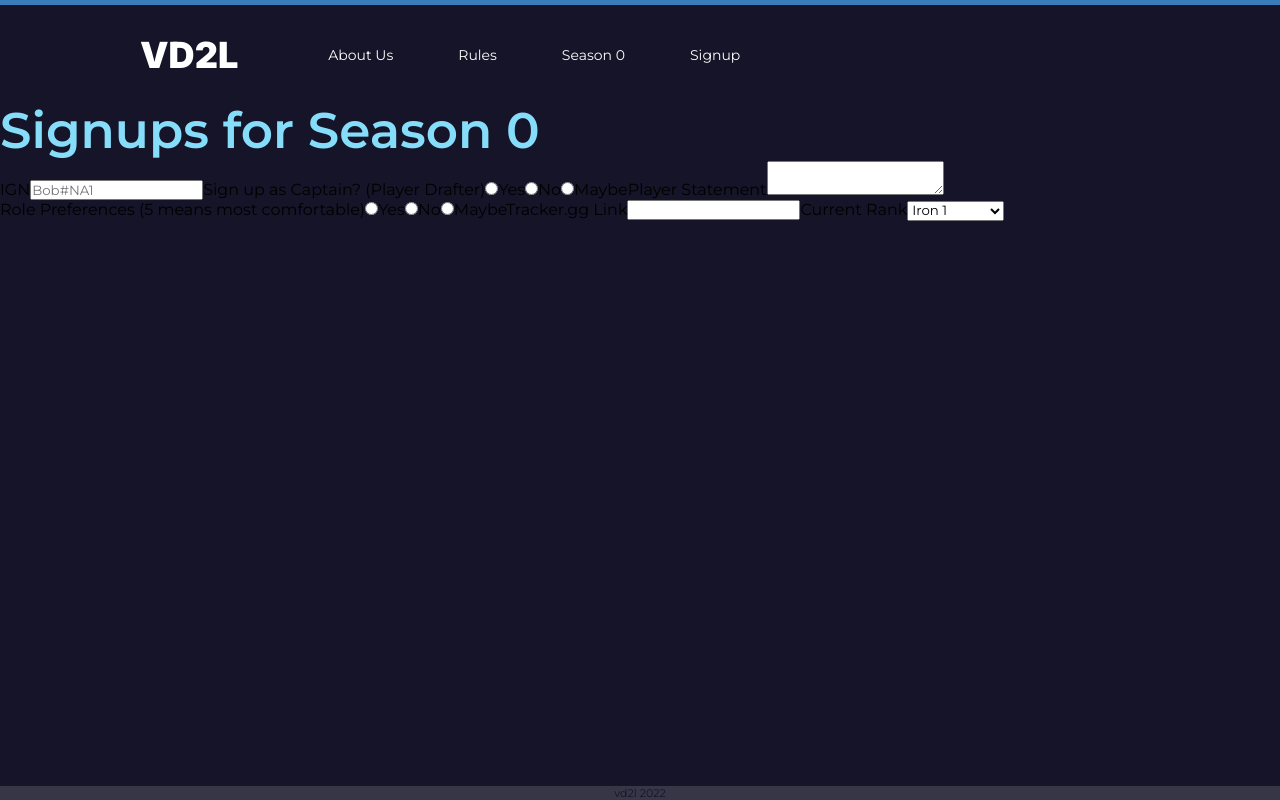
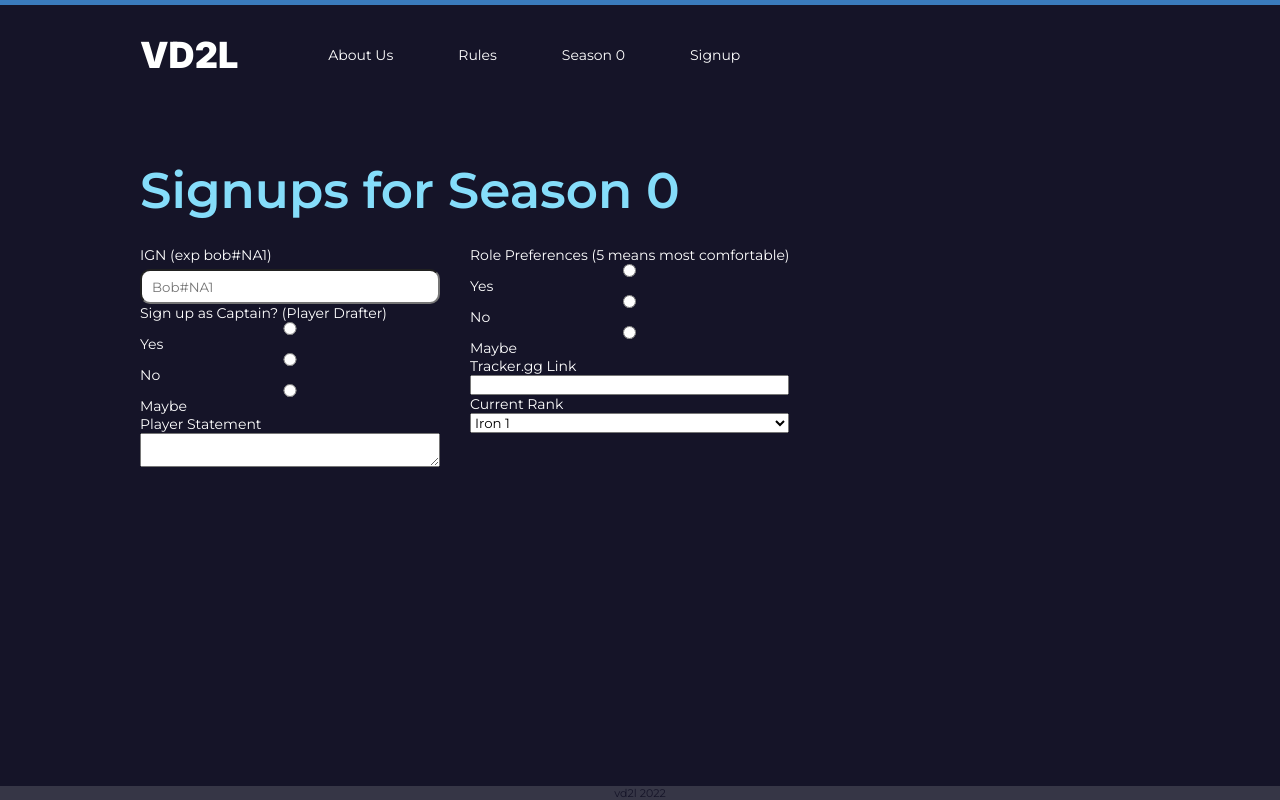
Before and after one commit to Yangjas4/VD2L-Website, a React (Vite) app in the folder vd2l/: page /signup in a window 1280 px wide. Built offline with nearby package versions, Linux system fonts and the light colour scheme.

Commit message:
signup form css

```diff
--- a/vd2l/src/App.css
+++ b/vd2l/src/App.css
@@ -162,6 +162,29 @@
 		margin-left: 20px;
 		margin-top: 20px;
 	}
+/*signup form */
+	 .signup-form {
+		display: flex;
+		gap: 20px;
+	}
+
+	.left-form {
+		display: flex;
+		flex-direction: column;
+		width: 200px;
+	}
+
+	.right-form {
+		display: flex;
+		flex-direction: column;
+	}
+
+	.signup-content {
+		margin-left: 20px;
+		margin-right: 20px;
+	}
+
+
 }
 
 @media screen and (min-width: 900px) {
@@ -363,6 +386,28 @@
 	}
 
 	.season-header {
+		margin-left: 140px;
+		margin-top: 60px;
+	}
+
+	.signup-form {
+		margin-top: 25px;
+		display: flex;
+		gap: 30px;
+	}
+
+	.left-form {
+		display: flex;
+		flex-direction: column;
+		width: 300px;
+	}
+
+	.right-form {
+		display: flex;
+		flex-direction: column;
+	}
+
+	.signup-content {
 		margin-left: 140px;
 		margin-top: 60px;
 	}
@@ -586,7 +631,8 @@ td {
 	text-align: right;
 }
 
-.signups-closed-container, .discord-container {
+.signups-closed-container,
+.discord-container {
 	width: 100%;
 	display: flex;
 	justify-content: center;
@@ -611,7 +657,7 @@ td {
 	text-decoration: none;
 }
 
-.signup-button > a{
+.signup-button > a {
 	width: 100%;
 	height: 100%;
 	display: flex;
@@ -620,7 +666,7 @@ td {
 	text-decoration: none;
 }
 
-.signup-button-table > a{
+.signup-button-table > a {
 	width: 100%;
 	height: 100%;
 	display: flex;
@@ -649,3 +695,28 @@ td {
 	margin-top: 5px;
 	color: white;
 }
+
+/* signup form */
+.signup-form {
+	display: flex;
+	color: white;
+	font-size: 14px;
+	font-weight: 400;
+}
+
+.left-form {
+	display: flex;
+	flex-direction: column;
+}
+
+.right-form {
+	display: flex;
+	flex-direction: column;
+}
+
+#ign {
+	border-radius: 10px;
+	height: 35px;
+	padding-left: 10px;
+	margin-top: 5px;
+}
--- a/vd2l/src/Pages/Signup.jsx
+++ b/vd2l/src/Pages/Signup.jsx
@@ -45,11 +45,11 @@ export default function Inhouse() {
 		<div className="inhouse">
 			<Navbar />
 			{signupsOpen ? (
-				<>
+				<div className="signup-content">
 					<h1 className="season-title">Signups for Season 0</h1>
-					<form>
+					<form className="signup-form">
 						<div className="left-form">
-							<label for="ign">IGN</label>
+							<label for="ign">IGN (exp bob#NA1)</label>
 							<input
 								type="text"
 								id="ign"
@@ -113,7 +113,7 @@ export default function Inhouse() {
 
 						</div>
 					</form>
-				</>
+				</div>
 			) : (
 				<>
 					<div className="signups-closed-container">
```
Lines whose indentation alone changed are shown as unchanged.
